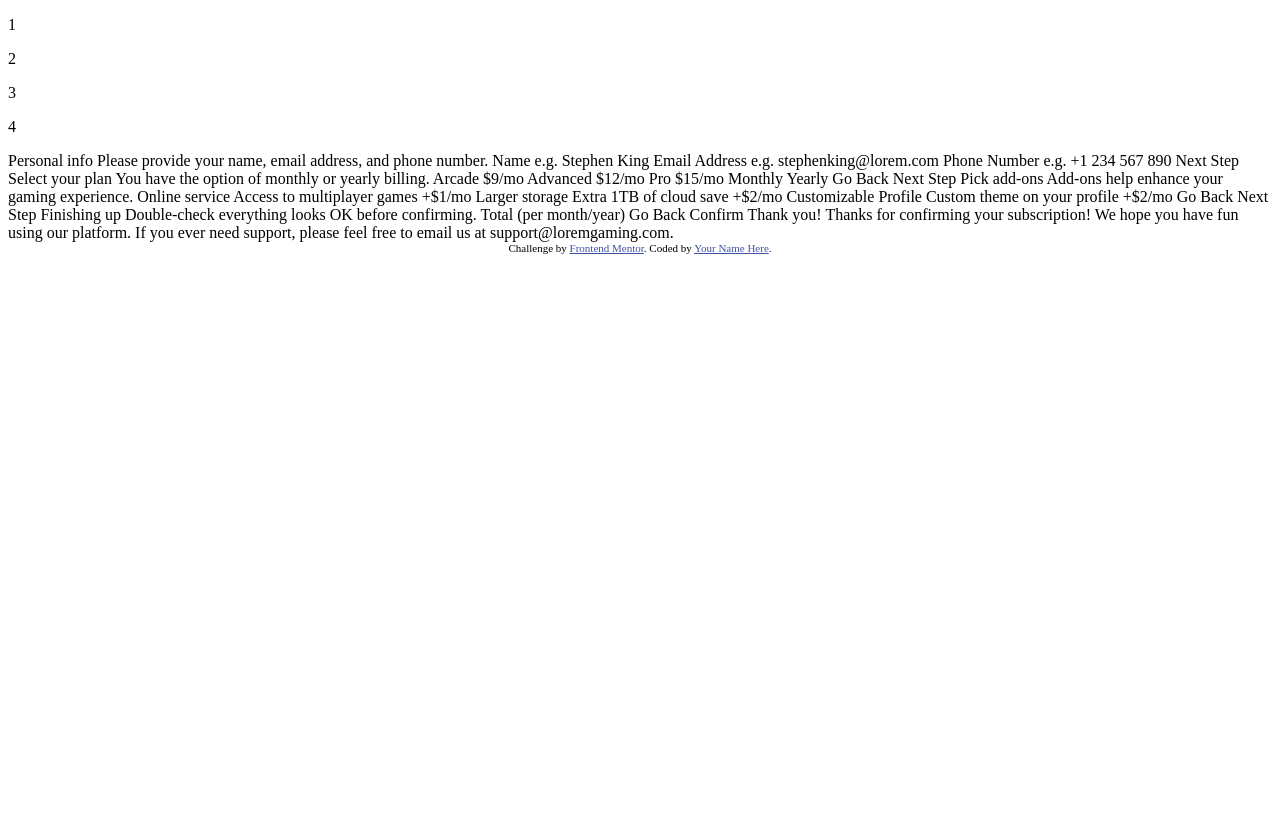
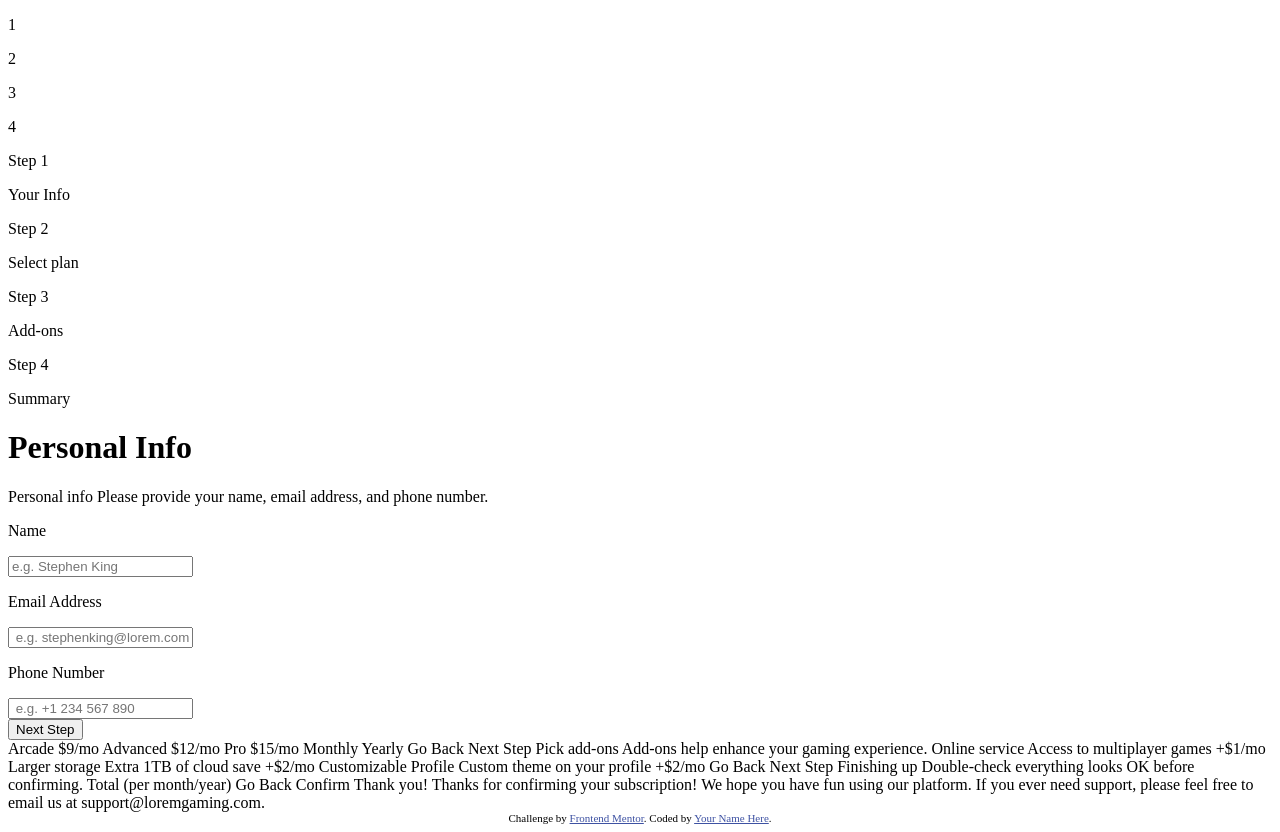
Before and after one commit to DulanjaliSenarathna/multi-step-form-main, a plain HTML site: page index.html in a window 1280 px wide. Before the commit the page ends 800 px from the top, so only its background shows below. Drawn offline with Linux system fonts and the light colour scheme.

Commit message:
Your Info HTML structure done

```diff
--- a/index.html
+++ b/index.html
@@ -25,38 +25,62 @@
       </div>
       <div class="steps">
         <div class="step1">
-          <p></p>
-          <span></span>
+          <p>Step 1</p>
+          <span>Your Info</span>
+        </div>
+        <div class="step1">
+          <p>Step 2</p>
+          <span>Select plan</span>
+        </div>
+        <div class="step1">
+          <p>Step 3</p>
+          <span>Add-ons</span>
+        </div>
+        <div class="step1">
+          <p>Step 4</p>
+          <span>Summary</span>
         </div>
       </div>
     </div>
-  </div>
-  <!-- Sidebar start -->
-
-  <!-- Sidebar end -->
-
-  <!-- Step 1 start -->
-
+    <div class="stepContainer" id="stepContainer">
+      <div class="affichStep">
+        <div class="stepInfo" id="stepInfo">
+            <h1>Personal Info</h1>
+            <p class="description">
                Personal info
                 Please provide your name, email address, and phone number.
+            </p>
 
-  Name
-  e.g. Stephen King
+            <div class="flexError">
+              <p> Name</p>
+              <span id="errorName"></span>
+            </div>
 
-  Email Address
-  e.g. stephenking@lorem.com
+            <input type="text" name="" id="infoName" placeholder="e.g. Stephen King">
 
-  Phone Number
-  e.g. +1 234 567 890
+            <div class="flexError">
+              <p>Email Address</p>
+              <span id="errorName"></span>
+            </div>
 
-  Next Step
+            <input type="text" name="" id="infoMail" placeholder=" e.g. stephenking@lorem.com">
 
-  <!-- Step 1 end -->
+            <div class="flexError">
+              <p> Phone Number</p>
+              <span id="errorNum"></span>
+            </div>
 
-  <!-- Step 2 start -->
+            <input type="text" name="" id="infoNumber" placeholder=" e.g. +1 234 567 890">
 
-  Select your plan
-  You have the option of monthly or yearly billing.
+            <div class="buttonContainerStepOne">
+              <button onclick="goStepTwo()" class="nextStep">Next Step</button>
+            </div>
+
+        </div>
+      </div>
+
+    </div>
+  </div>
 
   Arcade
   $9/mo
```
Lines whose indentation alone changed are shown as unchanged.
